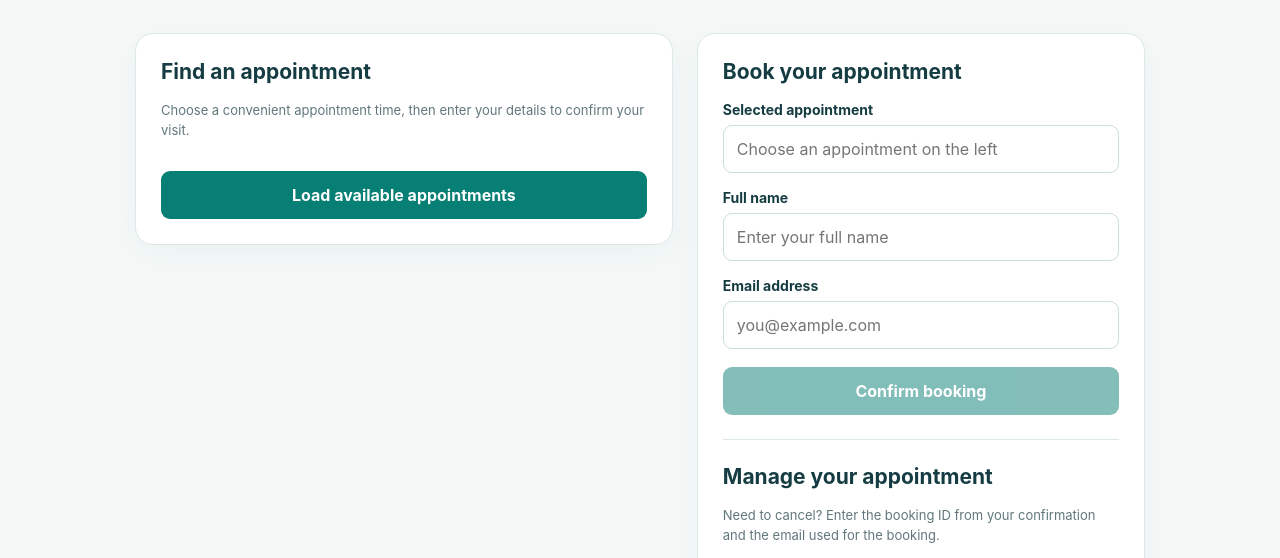
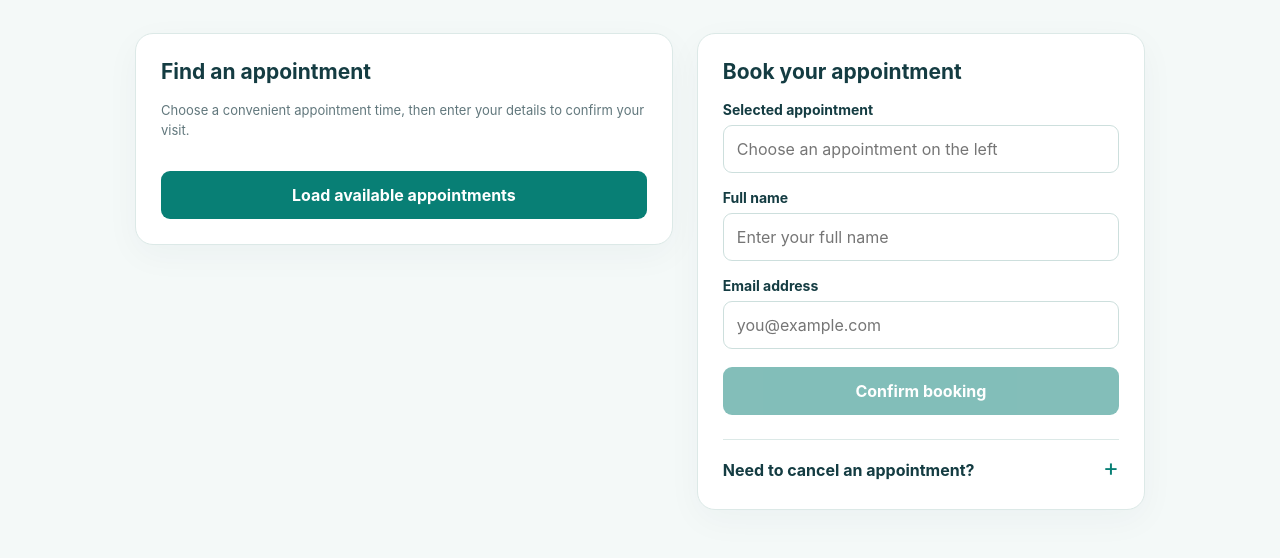
Before and after one commit to Racheal-stack/koya-clinic-booking, a plain HTML site: page static/index.html in a window 1280 px wide. Shown: the part 218-776 px from the top of the page. Drawn offline with Linux system fonts and the light colour scheme.

Commit message:
Refine patient appointment management UI

```diff
--- a/static/index.html
+++ b/static/index.html
@@ -149,7 +149,34 @@
     .manage {
       margin-top: 24px;
       border-top: 1px solid var(--border);
-      padding-top: 24px;
+      padding-top: 0;
+      overflow: hidden;
+    }
+
+    .manage summary {
+      cursor: pointer;
+      list-style: none;
+      padding: 20px 0 4px;
+      color: var(--dark);
+      font-size: 16px;
+      font-weight: 750;
+    }
+
+    .manage summary::-webkit-details-marker { display: none; }
+
+    .manage summary::after {
+      content: "+";
+      float: right;
+      color: var(--primary);
+      font-size: 24px;
+      font-weight: 400;
+      line-height: 16px;
+    }
+
+    .manage[open] summary::after { content: "−"; }
+
+    .manage-content {
+      padding-top: 10px;
     }
 
     button.secondary {
@@ -230,11 +257,12 @@
 
         <div id="message" class="status hidden" role="status"></div>
 
-        <section class="manage" aria-labelledby="manageHeading">
-          <h2 id="manageHeading">Manage your appointment</h2>
+        <details class="manage">
+          <summary>Need to cancel an appointment?</summary>
+          <div class="manage-content">
             <p class="hint">
-            Need to cancel? Enter the booking ID from your confirmation and
-            the email used for the booking.
+              Enter the booking ID from your confirmation and the email used
+              for the booking.
             </p>
 
             <form id="cancelForm">
@@ -259,7 +287,8 @@
             </form>
 
             <div id="cancelMessage" class="status hidden" role="status"></div>
-        </section>
+          </div>
+        </details>
       </section>
     </div>
   </main>
```
Lines whose indentation alone changed are shown as unchanged.
